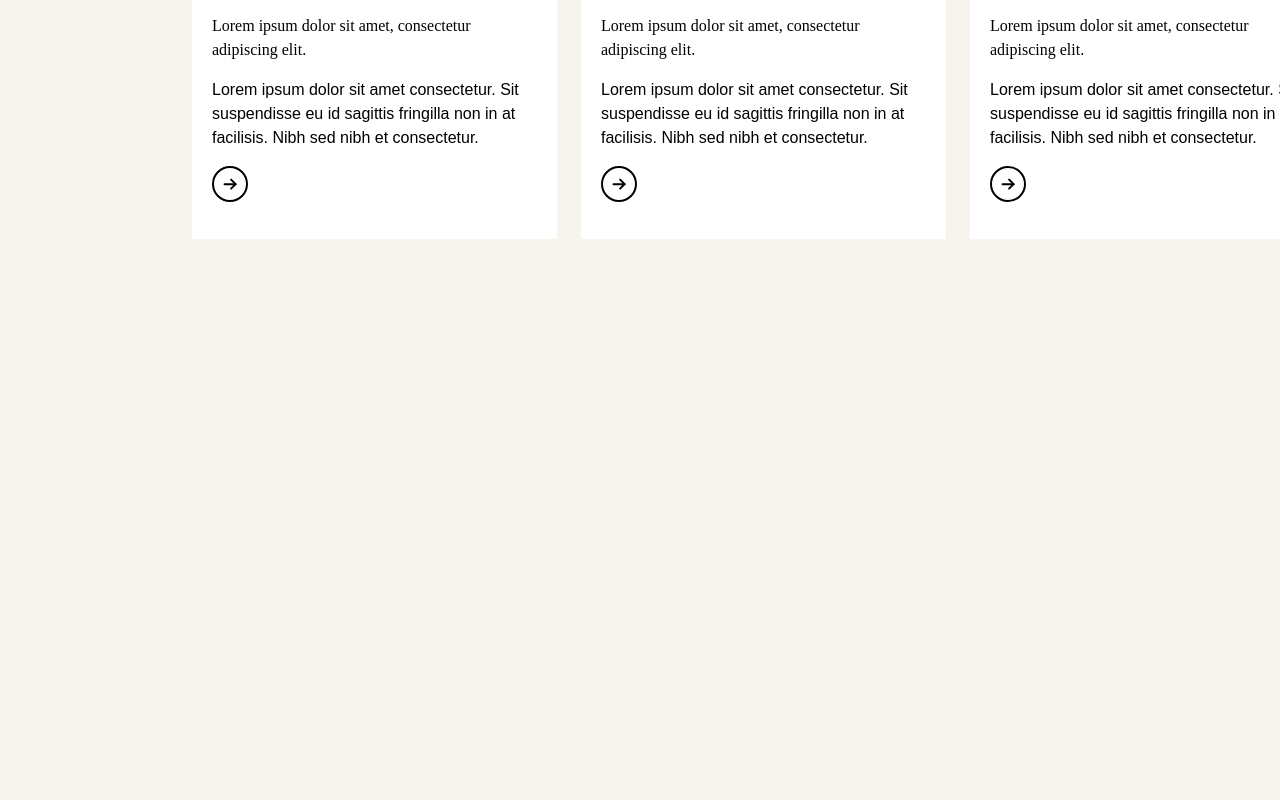
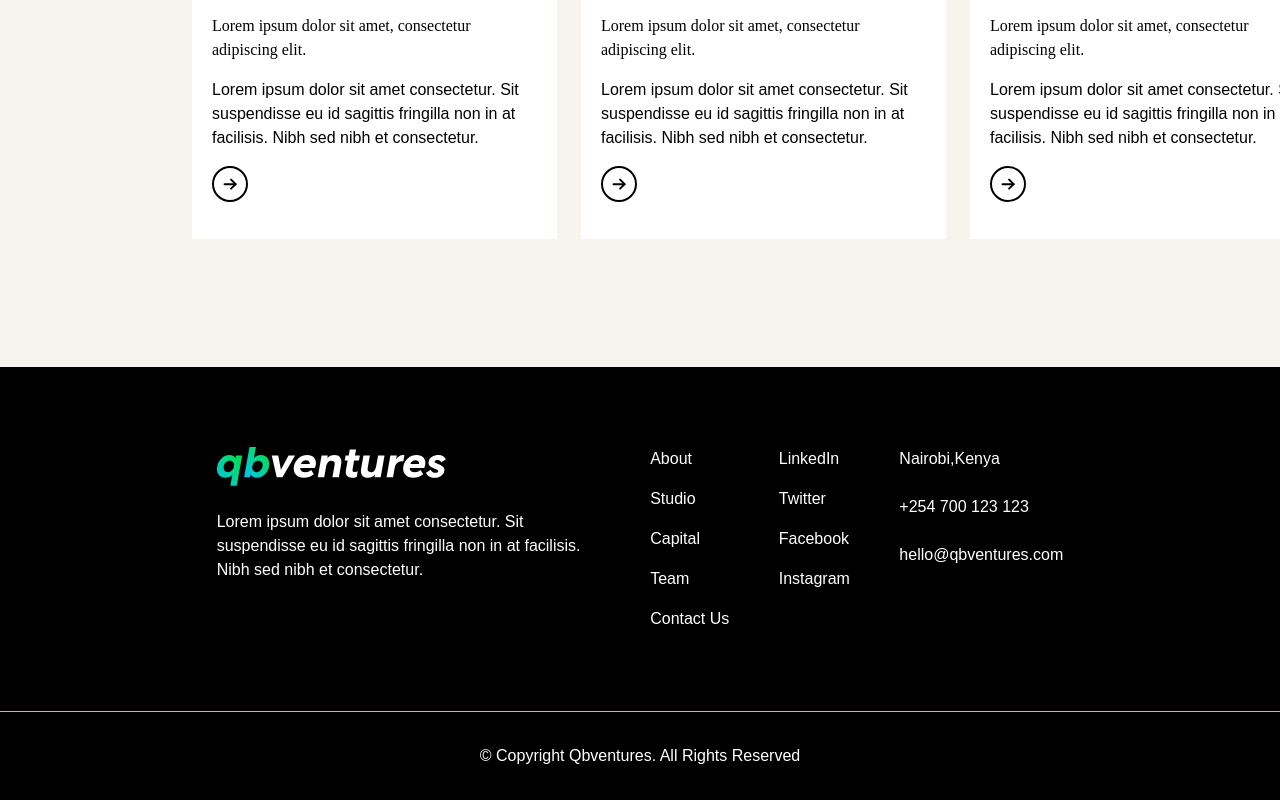
Before and after one commit to PhillipNzau/qbVentures-website, an Angular app: page / in a window 1280 px wide. Shown: the part 3579-4379 px from the top of the page. Before the commit the page ends 3946 px from the top, so only its background shows below. Built offline with nearby package versions, Linux system fonts and the light colour scheme; a web font is replaced by a local one.

Commit message:
Footer complete

```diff
--- a/src/app/components/home/home.component.html
+++ b/src/app/components/home/home.component.html
@@ -219,7 +219,7 @@
     value creation for companies and investors.
   </p>
   <div
-    class="flex items-center justify-around rounded-full py-4 px-5 w-44 mt-5 cursor-pointer transition-all duration-500 transform bg-lightGreen hover:bg-primaryWhite hover:text-primaryBlack hover:border-primaryWhite"
+    class="flex items-center justify-around rounded-full py-4 px-5 w-44 mt-5 cursor-pointer transition-all duration-500 transform bg-lightGreen hover:bg-primaryWhite hover:text-primaryBlack hover:border-primaryWhite font-headingFont"
   >
     Contact
     <img
@@ -269,4 +269,4 @@
 </section>
 
 <!-- Footer -->
-<footer class=""></footer>
+<app-footer></app-footer>
--- /dev/null
+++ b/src/app/shared/footer/footer.component.html
@@ -0,0 +1,44 @@
+<footer class="h-auto bg-primaryBlack text-white">
+  <div class="flex items-start justify-around px-48 py-20">
+    <div class="space-y-6">
+      <img
+        src="./assets/imgs/qbLogo.svg"
+        width="229"
+        height="39"
+        alt="qbventures logo"
+      />
+      <p class="w-96">
+        Lorem ipsum dolor sit amet consectetur. Sit suspendisse eu id sagittis
+        fringilla non in at facilisis. Nibh sed nibh et consectetur.
+      </p>
+    </div>
+    <div>
+      <ul class="space-y-4">
+        <li><a>About</a></li>
+        <li><a>Studio</a></li>
+        <li><a>Capital</a></li>
+        <li><a>Team</a></li>
+        <li><a>Contact Us</a></li>
+      </ul>
+    </div>
+    <div>
+      <ul class="space-y-4">
+        <li><a>LinkedIn</a></li>
+        <li><a>Twitter</a></li>
+        <li><a>Facebook</a></li>
+        <li><a>Instagram</a></li>
+      </ul>
+    </div>
+    <div>
+      <ul class="space-y-6">
+        <li><a>Nairobi,Kenya</a></li>
+        <li><a>+254 700 123 123</a></li>
+        <li><a>hello@qbventures.com</a></li>
+      </ul>
+    </div>
+  </div>
+
+  <div class="border-t border-primaryGreen text-center py-8">
+    © Copyright Qbventures. All Rights Reserved
+  </div>
+</footer>
```
Also changed, not shown: src/app/components/home/home.component.ts (+6 -5 lines), src/app/shared/footer/footer.component.ts (added, +13 -0 lines), src/app/shared/footer/footer.component.scss (added), 1 other file (tests, documents, lock files or other folders).
